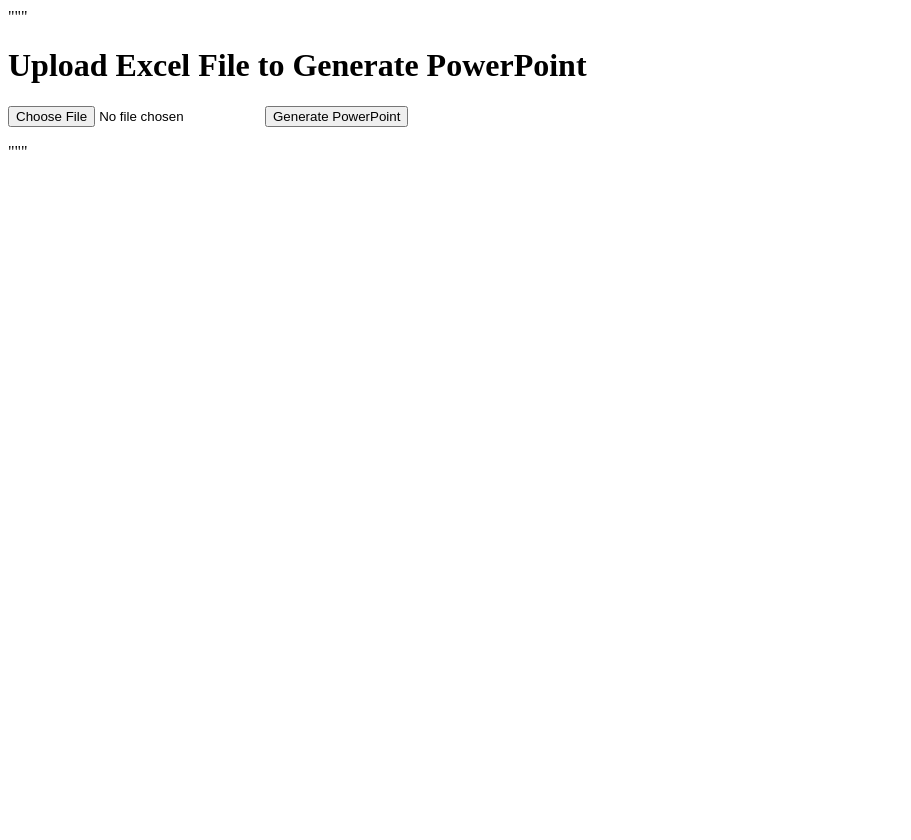
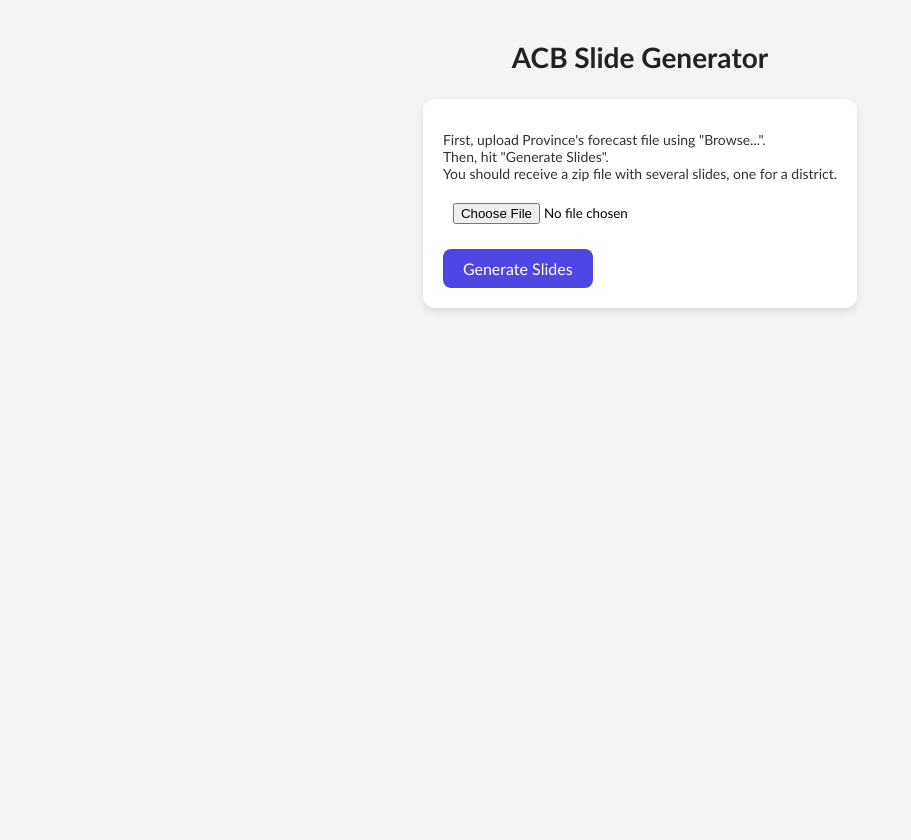
Before and after one commit to giangph58/Automated-ACB, a Flask app: page / in a window 1280 px wide. Shown: the whole page, without its empty margins (0-911 px from the left). Before the commit the page ends 150 px from the top, so only its background shows below. Run offline with Flask 3, Linux system fonts and the light colour scheme.

Commit message:
Revise upload.html

```diff
--- a/templates/upload.html
+++ b/templates/upload.html
@@ -1,16 +1,71 @@
-"""
 <!DOCTYPE html>
-<html lang="en">
+<html>
 <head>
-    <meta charset="UTF-8">
-    <title>Upload Excel File</title>
+    <title>ACB Slide Generator</title>
+    <style>
+        body {
+            font-family: Calibri, sans-serif;
+            display: flex;
+            flex-direction: column;
+            align-items: center;
+            justify-content: flex-start;
+            height: 100vh;
+            margin: 0;
+            padding-top: 40px;
+            background-color: #f3f4f6;
+        }
+        header {
+            font-size: 28px;
+            font-weight: bold;
+            color: #222222;
+            margin-bottom: 15px;
+        }
+        .container {
+            padding: 20px;
+            border-radius: 12px;
+            box-shadow: 0px 4px 10px rgba(0, 0, 0, 0.1);
+            background-color: #ffffff;
+            margin-top: 10px;
+        }
+        h2 {
+            font-family: Calibri, sans-serif;
+            font-size: 14px;
+            font-weight: normal;
+            color: #333333;
+        }
+        input[type="file"] {
+            font-family: Calibri, sans-serif;
+            padding: 10px;
+            margin-bottom: 15px;
+        }
+        button {
+            font-family: Calibri, sans-serif;
+            padding: 10px 20px;
+            font-size: 16px;
+            color: white;
+            background-color: #4f46e5;
+            border: none;
+            border-radius: 8px;
+            cursor: pointer;
+            transition: background-color 0.3s;
+        }
+        button:hover {
+            background-color: #4338ca;
+        }
+    </style>
 </head>
 <body>
-    <h1>Upload Excel File to Generate PowerPoint</h1>
-    <form action="/generate-ppt" method="post" enctype="multipart/form-data">
-        <input type="file" name="file" required>
-        <button type="submit">Generate PowerPoint</button>
-    </form>
+    <header>ACB Slide Generator</header>
+    <div class="container">
+        <h2>First, upload Province's forecast file using "Browse...".<br>
+            Then, hit "Generate Slides".<br>
+            You should receive a zip file with several slides, one for a district.
+        </h2>
+        <form action="/generate-ppt" method="post" enctype="multipart/form-data">
+            <input type="file" name="file" accept=".xlsx,.xls" required>
+            <br>
+            <button type="submit">Generate Slides</button>
+        </form>
+    </div>
 </body>
 </html>
-"""
```
